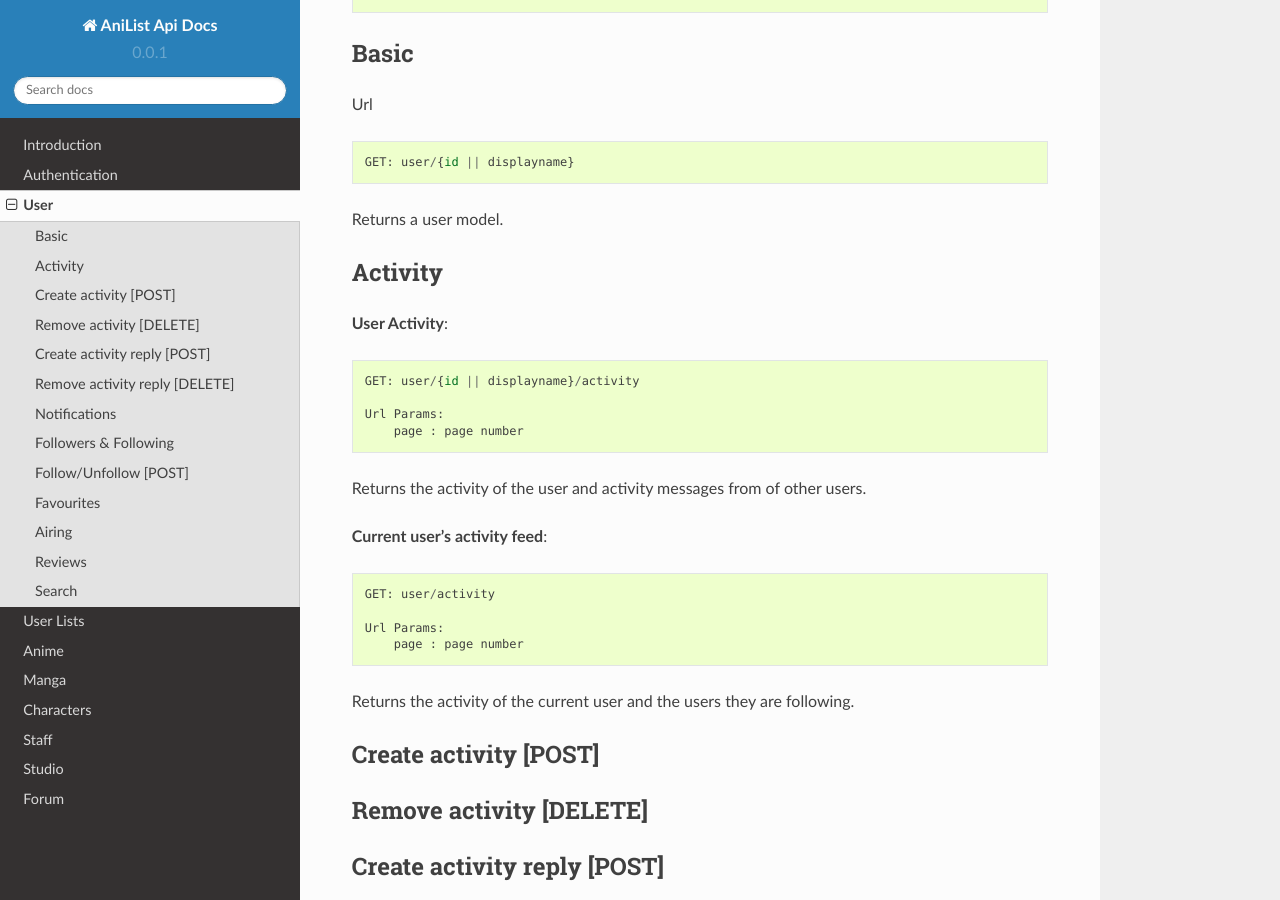
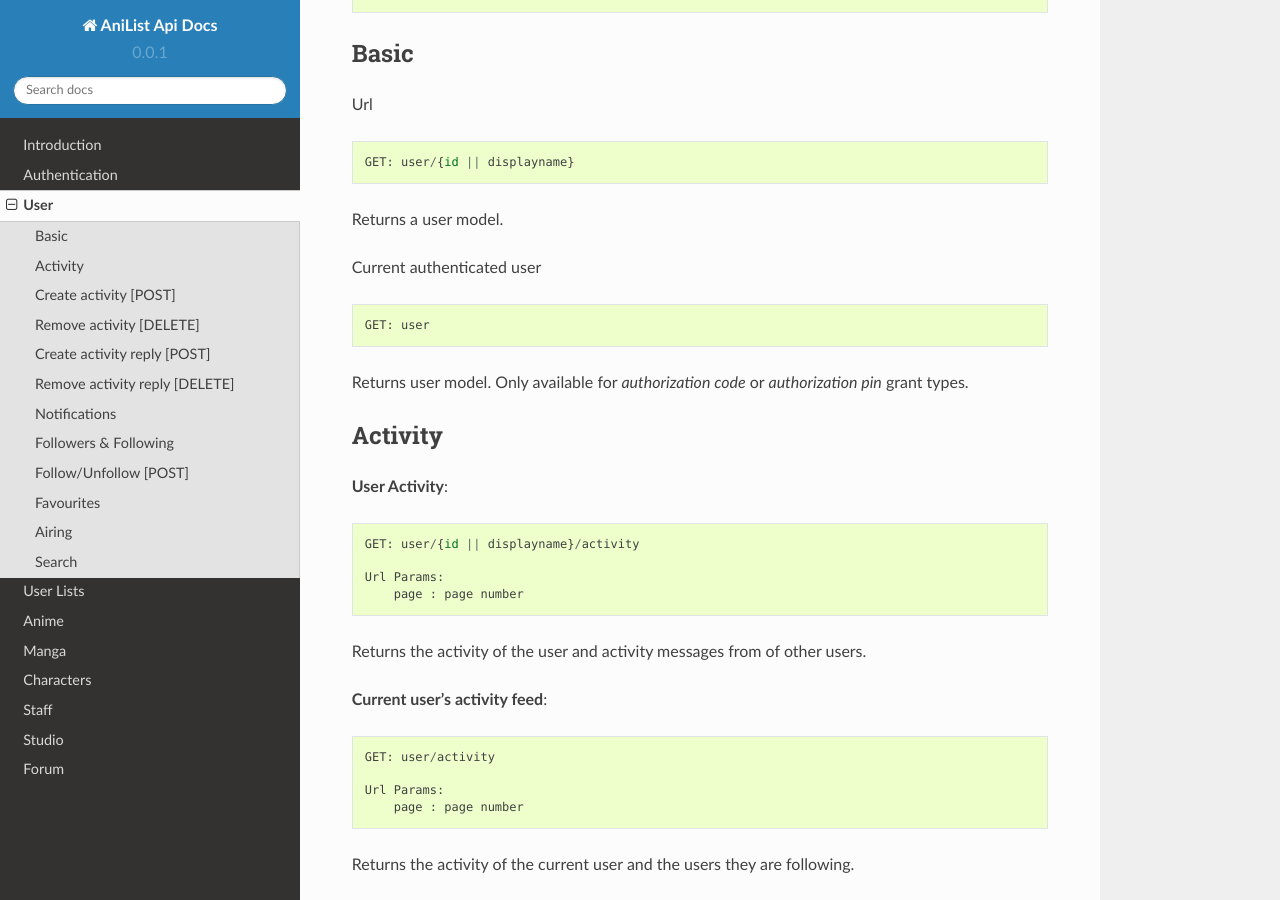
Before and after one commit to joshstar/AniList-API-Docs, a Sphinx documentation site: the page built from source/user.rst, in a window 1280 px wide and 900 px high, scrolled down 1058 px. Built offline with Sphinx 7.4.7 and the Read the Docs theme 2.0.0, drawn with Linux system fonts in a browser that asks for light colours; pages that are not in the unit, such as notebooks, are missing from menus; some of the changed text lies outside the part shown.

Commit message:
Current authenticated user route

```diff
--- a/source/user.rst
+++ b/source/user.rst
@@ -59,6 +59,12 @@
   GET: user/{id || displayname}
 
 Returns a user model.
+
+Current authenticated user
+::
+	GET: user
+
+Returns user model. Only available for *authorization code* or *authorization pin* grant types.
 
 ==================================
 Activity
@@ -160,11 +166,7 @@
 
 Returns anime list entry with small model anime, where the anime is currently airing and being currently watched by the user.
 
-*Note: Only available via authorization code grant.*
-
-==================================
-Reviews
-==================================
+*Note: Only available via authorization code/pin grant.*
 
 ==================================
 Search
```
